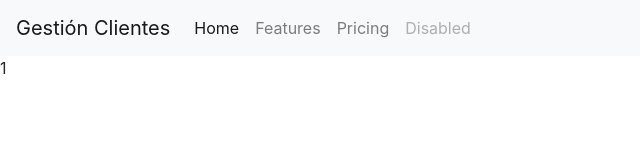
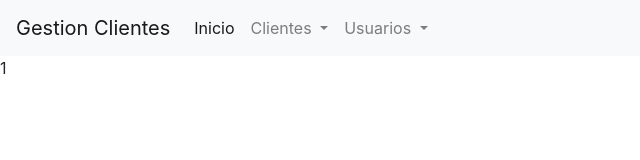
Before and after one commit to Seplarui/gestionClientes, an Angular app in the folder front/front/: page /inicio/1 in a window 1280 px wide. Shown: the top 160 px of the page, without its empty margins (0-640 px from the left). Built offline with nearby package versions, Linux system fonts and the light colour scheme.

Commit message:
ngIf tipoUsuario

```diff
--- a/front/front/src/app/components/home/home.component.html
+++ b/front/front/src/app/components/home/home.component.html
@@ -7,22 +7,36 @@
 </head>
 <body>
   <nav class="navbar navbar-expand-lg navbar-light bg-light">
-    <a class="navbar-brand" href="#">Gestión Clientes</a>
-    <button class="navbar-toggler" type="button" data-toggle="collapse" data-target="#navbarNavAltMarkup" aria-controls="navbarNavAltMarkup" aria-expanded="false" aria-label="Toggle navigation">
+    <a class="navbar-brand" href="#">Gestion Clientes</a>
+    <button class="navbar-toggler" type="button" data-toggle="collapse" data-target="#navbarNavDropdown" aria-controls="navbarNavDropdown" aria-expanded="false" aria-label="Toggle navigation">
       <span class="navbar-toggler-icon"></span>
     </button>
-    <div class="collapse navbar-collapse" id="navbarNavAltMarkup">
-      <div class="navbar-nav">
-        <a class="nav-item nav-link active" href="#">Home <span class="sr-only">(current)</span></a>
-        <a class="nav-item nav-link" href="#">Features</a>
-        <a class="nav-item nav-link" href="#">Pricing</a>
-        <a class="nav-item nav-link disabled" href="#">Disabled</a>
-      </div>
+    <div class="collapse navbar-collapse" id="navbarNavDropdown">
+      <ul class="navbar-nav">
+        <li class="nav-item active">
+          <a class="nav-link" href="#">Inicio <span class="sr-only">(current)</span></a>
+        </li>
+        <li class="nav-item dropdown">
+          <a class="nav-link dropdown-toggle" href="#" id="navbarDropdownMenuLink" data-toggle="dropdown" aria-haspopup="true" aria-expanded="false">
+            Clientes
+          </a>
+          <div class="dropdown-menu" aria-labelledby="navbarDropdownMenuLink">
+            <a class="dropdown-item" href="#">Listar Clientes</a>
+            <a *ngIf="tipoUsuario==0" class="dropdown-item" href="#">Alta Cliente</a>
+          </div>
+        </li>
+        <li class="nav-item dropdown">
+          <a class="nav-link dropdown-toggle" href="#" id="navbarDropdownMenuLink" data-toggle="dropdown" aria-haspopup="true" aria-expanded="false">
+            Usuarios
+          </a>
+          <div class="dropdown-menu" aria-labelledby="navbarDropdownMenuLink">
+            <a class="dropdown-item" href="#">Listar Usuarios</a>
+            <a *ngIf="tipoUsuario==0" class="dropdown-item" href="#">Alta Usuario</a>
+          </div>
+        </li>
+      </ul>
     </div>
   </nav>
  {{tipoUsuario}}
 </body>
 </html>
-<script>
-
-</script>
```
